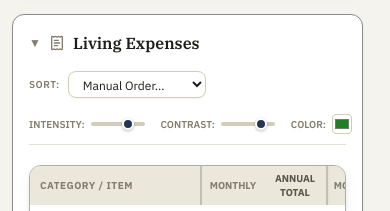
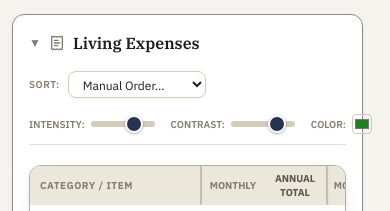
Before and after one commit to Vabryn/Ledger, a React (Vite) app: page / in a window 390 px wide. Shown: the part 1474-1685 px from the top of the page. Built offline with nearby package versions, Linux system fonts and the light colour scheme.

Commit message:
Eliminate mobile touch glitching: loop-free scroll sync, remove legacy overflow-scrolling, and optimize range slider touch-action

```diff
--- a/src/components/ExpensesSection.tsx
+++ b/src/components/ExpensesSection.tsx
@@ -1,4 +1,4 @@
-import React from 'react';
+import React, { useState, useEffect, useRef } from 'react';
 import { ExpenseItem, CalculationResult, ViewMode, fmtCompact$, num } from '@/core';
 import { ReceiptText, Plus, Trash2, ArrowUp, ArrowDown, FolderPlus, GripVertical, ChevronDown, ChevronRight } from 'lucide-react';
 import { YearColgroup, ledgerTableClass, tableMinWidth, syncScrollToYearBar } from './ledger-table';
@@ -63,19 +63,48 @@ export const ExpensesSection: React.FC<ExpensesSectionProps> = ({
   // Column count for full-width rows (category rule + empty state).
   const fullColSpan = (isEditMode ? 2 : 1) + years * 2 + (isEditMode ? 1 : 0);
 
+  // Local state for sliders so touch-dragging is immediate (120fps) and doesn't freeze the UI
+  const [localIntensity, setLocalIntensity] = useState(colIntensity);
+  const [localContrast, setLocalContrast] = useState(colContrast);
+
+  useEffect(() => {
+    setLocalIntensity(colIntensity);
+  }, [colIntensity]);
+
+  useEffect(() => {
+    setLocalContrast(colContrast);
+  }, [colContrast]);
+
+  const intensityRafRef = useRef<number | null>(null);
+  const handleIntensityChange = (val: number) => {
+    setLocalIntensity(val);
+    if (intensityRafRef.current) cancelAnimationFrame(intensityRafRef.current);
+    intensityRafRef.current = requestAnimationFrame(() => {
+      onChangeIntensity(val);
+    });
+  };
+
+  const contrastRafRef = useRef<number | null>(null);
+  const handleContrastChange = (val: number) => {
+    setLocalContrast(val);
+    if (contrastRafRef.current) cancelAnimationFrame(contrastRafRef.current);
+    contrastRafRef.current = requestAnimationFrame(() => {
+      onChangeContrast(val);
+    });
+  };
 
   // Compute heat map color
   const hex = (colHue || '#8C3B33').replace('#', '');
   const hr = parseInt(hex.slice(0, 2), 16) || 140;
   const hg = parseInt(hex.slice(2, 4), 16) || 59;
   const hb = parseInt(hex.slice(4, 6), 16) || 51;
-  const exp = Math.pow(4, (50 - colContrast) / 50);
+  const exp = Math.pow(4, (50 - localContrast) / 50);
 
   const getHeatStyle = (periodVal: number): React.CSSProperties => {
-    if (periodVal <= 0 || colIntensity === 0) return {};
+    if (periodVal <= 0 || localIntensity === 0) return {};
     const maxCost = Math.max(1, calc.maxGlobalCost || 1);
     const ratio = Math.min(1, Math.max(0, periodVal / maxCost));
-    let t = Math.pow(ratio, exp) * (colIntensity / 100);
+    let t = Math.pow(ratio, exp) * (localIntensity / 100);
     if (t > 0 && t < 0.04) t = 0.04;
     return {
       backgroundColor: `rgba(${hr}, ${hg}, ${hb}, ${t.toFixed(3)})`,
@@ -174,8 +203,8 @@ export const ExpensesSection: React.FC<ExpensesSectionProps> = ({
                   type="range"
                   min="0"
                   max="100"
-                  value={colIntensity}
-                  onChange={e => onChangeIntensity(parseInt(e.target.value, 10))}
+                  value={localIntensity}
+                  onChange={e => handleIntensityChange(parseInt(e.target.value, 10))}
                   className="heat-range"
                   title="Heat map intensity"
                 />
@@ -187,8 +216,8 @@ export const ExpensesSection: React.FC<ExpensesSectionProps> = ({
                   type="range"
                   min="0"
                   max="100"
-                  value={colContrast}
-                  onChange={e => onChangeContrast(parseInt(e.target.value, 10))}
+                  value={localContrast}
+                  onChange={e => handleContrastChange(parseInt(e.target.value, 10))}
                   className="heat-range"
                   title="Heat map contrast"
                 />
--- a/src/components/StickyHeader.tsx
+++ b/src/components/StickyHeader.tsx
@@ -18,7 +18,7 @@ import {
   AlertTriangle,
   Calendar,
 } from 'lucide-react';
-import { YearColgroup, ledgerTableClass, tableMinWidth } from './ledger-table';
+import { YearColgroup, ledgerTableClass, tableMinWidth, syncScrollToYearBar } from './ledger-table';
 
 export type NavCategory = 'all' | 'income' | 'expenses' | 'taxes' | 'retire' | 'summary';
 
@@ -57,21 +57,8 @@ export const StickyHeader: React.FC<StickyHeaderProps> = ({
   const [showClearConfirm, setShowClearConfirm] = useState(false);
   const [showResetConfirm, setShowResetConfirm] = useState(false);
   const editDropdownRef = useRef<HTMLDivElement | null>(null);
-  const isSyncingScrollRef = useRef(false);
-
   const handleHeaderScroll = (e: React.UIEvent<HTMLDivElement>) => {
-    if (isSyncingScrollRef.current) return;
-    isSyncingScrollRef.current = true;
-    const target = e.currentTarget;
-    const tables = document.querySelectorAll<HTMLDivElement>('.category-table-scroll');
-    tables.forEach(tbl => {
-      if (tbl !== target && tbl.scrollLeft !== target.scrollLeft) {
-        tbl.scrollLeft = target.scrollLeft;
-      }
-    });
-    requestAnimationFrame(() => {
-      isSyncingScrollRef.current = false;
-    });
+    syncScrollToYearBar(e);
   };
 
   const currentCat = (activeCategory === 'all' ? (effectiveCategory || 'income') : activeCategory);
--- a/src/components/ledger-table.tsx
+++ b/src/components/ledger-table.tsx
@@ -66,13 +66,38 @@ export function ledgerTableClass(isEditMode: boolean): string {
 }
 
 /**
- * onScroll handler that keeps a section table (or the chart) in horizontal
- * lockstep with the sticky year bar. The year bar's own handler (which pushes
- * the other way, to every table at once) lives in StickyHeader.
+ * Universal, loop-free horizontal scroll synchronization.
+ *
+ * Tracks the actively scrolling element so secondary programmatic scroll events
+ * never trigger echo updates or overwrite the element currently receiving touch gestures.
  */
+let activeScroller: HTMLElement | null = null;
+let resetTimer: ReturnType<typeof setTimeout> | null = null;
+
 export function syncScrollToYearBar(e: React.UIEvent<HTMLElement>): void {
+  const current = e.currentTarget;
+  if (activeScroller && activeScroller !== current) {
+    return;
+  }
+  activeScroller = current;
+  if (resetTimer) clearTimeout(resetTimer);
+  resetTimer = setTimeout(() => {
+    activeScroller = null;
+  }, 120);
+
+  const scrollX = current.scrollLeft;
+
+  // Sync the sticky year bar if it wasn't the source
   const bar = document.getElementById('sticky-year-bar-scroll');
-  if (bar && bar.scrollLeft !== e.currentTarget.scrollLeft) {
-    bar.scrollLeft = e.currentTarget.scrollLeft;
+  if (bar && bar !== current && Math.abs(bar.scrollLeft - scrollX) > 0.5) {
+    bar.scrollLeft = scrollX;
   }
+
+  // Sync all category tables that weren't the source
+  const tables = document.querySelectorAll<HTMLElement>('.category-table-scroll');
+  tables.forEach(tbl => {
+    if (tbl !== current && Math.abs(tbl.scrollLeft - scrollX) > 0.5) {
+      tbl.scrollLeft = scrollX;
+    }
+  });
 }
--- a/src/index.css
+++ b/src/index.css
@@ -90,9 +90,10 @@ body {
   text-rendering: optimizeLegibility;
 }
 
-/* Smooth momentum scrolling across iOS and Android */
-.overflow-x-auto, [class*="overflow-x-"] {
-  -webkit-overflow-scrolling: touch;
+/* Contain horizontal scrolling to prevent triggering browser back/forward swipe gestures */
+.category-table-scroll,
+#sticky-year-bar-scroll {
+  overscroll-behavior-x: contain;
 }
 
 /* Hide scrollbar utility for clean category tabs while retaining full touch swipe */
@@ -444,31 +445,32 @@ input[type=number] {
 .heat-range {
   -webkit-appearance: none;
   appearance: none;
-  width: 54px;
-  height: 4px;
+  width: 64px;
+  height: 6px;
   background: var(--border);
-  border-radius: 2px;
+  border-radius: 3px;
   outline: none;
-  cursor: ew-resize;
+  cursor: pointer;
+  touch-action: none;
 }
 .heat-range::-webkit-slider-thumb {
   -webkit-appearance: none;
-  width: 12px;
-  height: 12px;
+  width: 18px;
+  height: 18px;
   border-radius: 50%;
   background: var(--accent);
   border: 2px solid var(--panel);
-  cursor: ew-resize;
-  box-shadow: 0 1px 3px rgba(32,32,28,.3);
+  cursor: pointer;
+  box-shadow: 0 1px 3px rgba(32,32,28,.35);
 }
 .heat-range::-moz-range-thumb {
-  width: 12px;
-  height: 12px;
+  width: 18px;
+  height: 18px;
   border-radius: 50%;
   background: var(--accent);
   border: 2px solid var(--panel);
-  cursor: ew-resize;
-  box-shadow: 0 1px 3px rgba(32,32,28,.3);
+  cursor: pointer;
+  box-shadow: 0 1px 3px rgba(32,32,28,.35);
 }
 
 /* Subtle illuminated category card focus */
```
